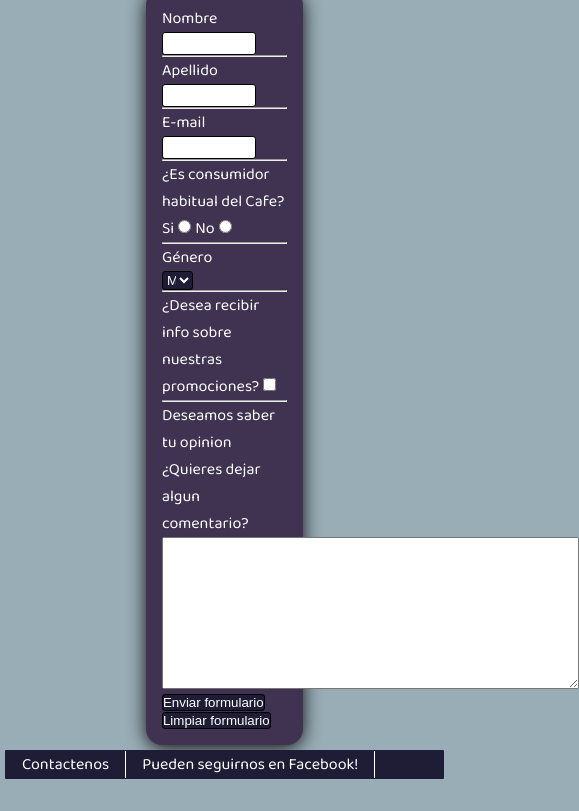
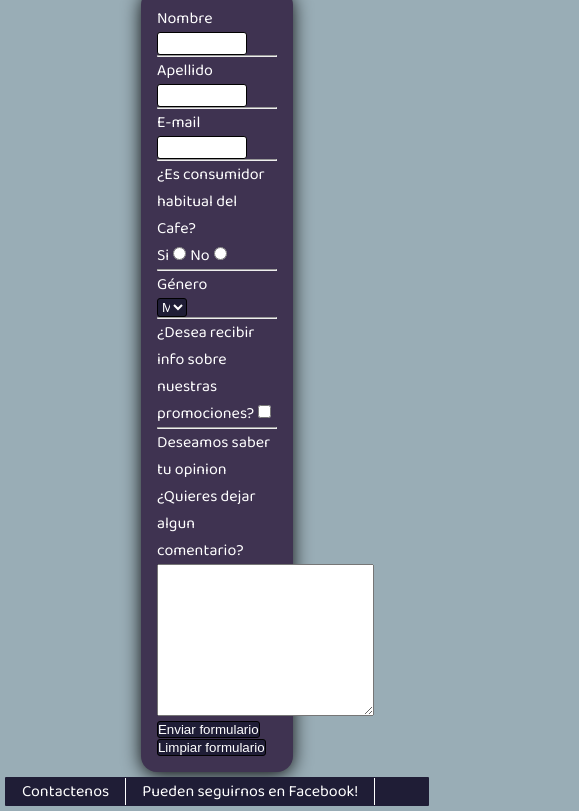
Before and after one commit to miguelmendozan/Cafeteria-Mendoza, a plain HTML site: page pages/contact.html in a window 390 px wide. Shown: the part 224-1035 px from the top of the page, 579 px wide, since content can reach past the window. Before the commit the page ends 1008 px from the top, so only its background shows below. Drawn offline with Linux system fonts and the light colour scheme.

Commit message:
corregi responsive del contact

```diff
--- a/pages/contact.html
+++ b/pages/contact.html
@@ -68,7 +68,7 @@
         <hr />
         <label class="form__label" for="comentarios">Deseamos saber tu opinion ¿Quieres dejar algun comentario?</label>
         <br />
-        <textarea id="comentarios" rows="10" cols="50"></textarea>
+        <textarea id="comentarios" rows="10" cols="25"></textarea>
         <br />
         <input class="form__btn" type="submit" value="Enviar formulario" />
         <input class="form__btn" type="reset" value="Limpiar formulario" />
--- a/styles/styles.css
+++ b/styles/styles.css
@@ -80,6 +80,11 @@ body {
     "imgServices2"
     "footer";
   }
+
+.form{
+    width: 70%;
+}
+
 }
 .img__services1 {
     grid-area: imgServices1;
```
